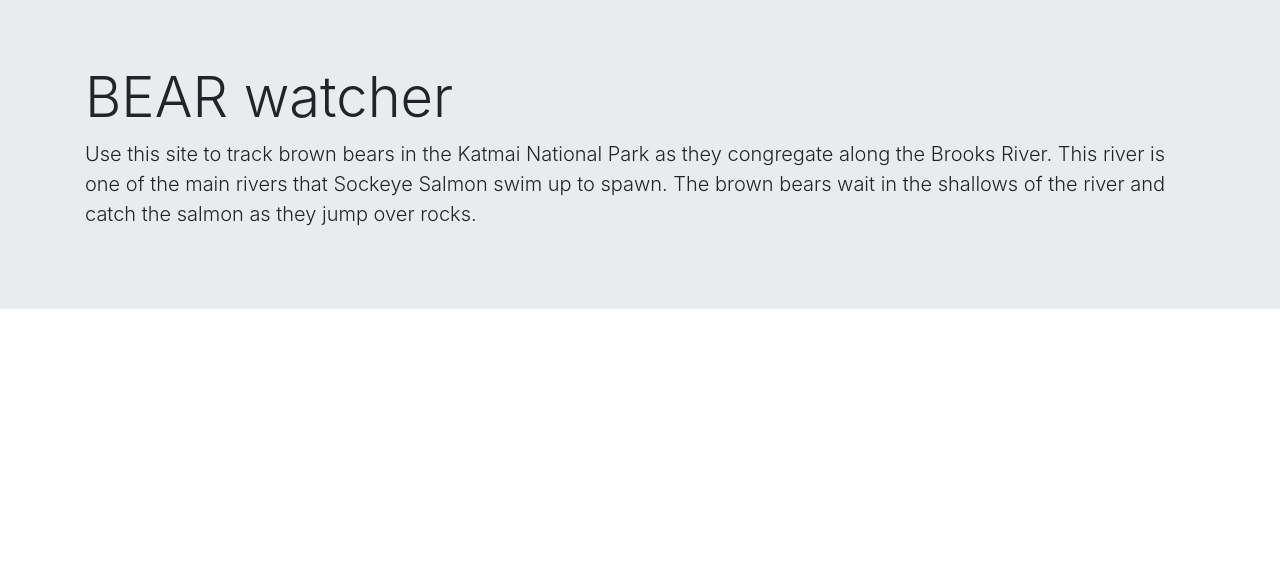
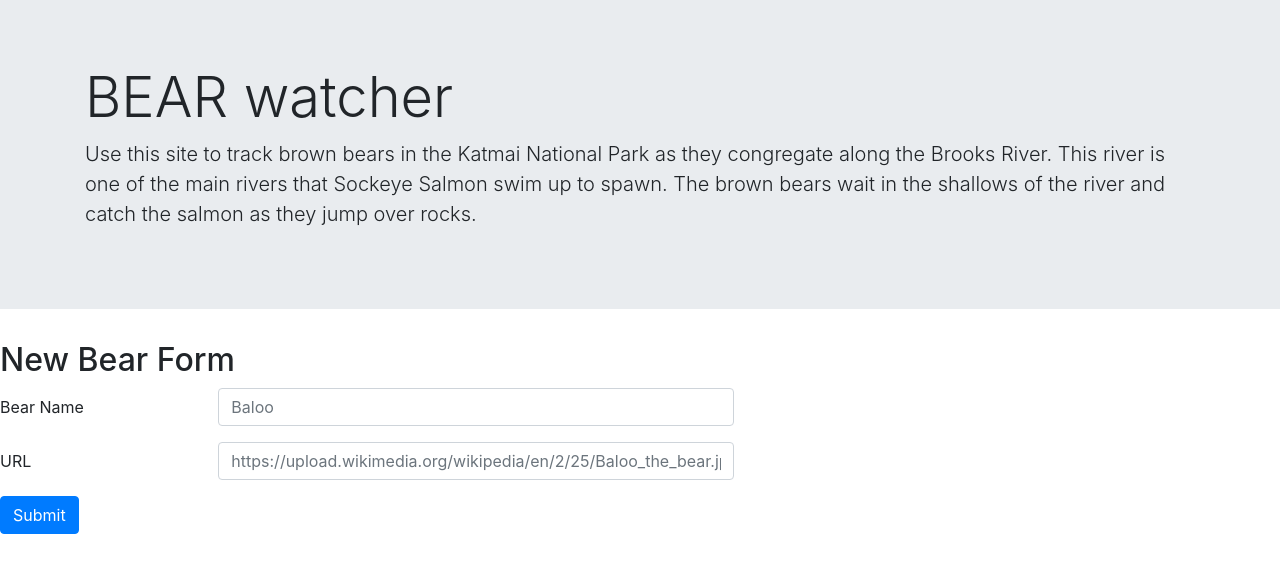
Before and after one commit to chris-calhoun/bear-watcher, a plain HTML site: page index.html in a window 1280 px wide. Drawn offline with nearby package versions, Linux system fonts and the light colour scheme.

Commit message:
add form components from Bootstrap

```diff
--- a/index.html
+++ b/index.html
@@ -25,7 +25,34 @@
         </p>
       </div>
     </div>
-
+    <div><h2>New Bear Form</h2></div>
+    <form>
+      <div class="form-group row">
+        <label for="inputBearName" class="col-sm-2 col-form-label"
+          >Bear Name</label
+        >
+        <div class="col-sm-5">
+          <input
+            type="text"
+            class="form-control"
+            id="inputBearName"
+            placeholder="Baloo"
+          />
+        </div>
+      </div>
+      <div class="form-group row">
+        <label for="bearPictureURL" class="col-sm-2 col-form-label">URL</label>
+        <div class="col-sm-5">
+          <input
+            type="text"
+            class="form-control"
+            id="bearPictureURL"
+            placeholder="https://upload.wikimedia.org/wikipedia/en/2/25/Baloo_the_bear.jpg"
+          />
+        </div>
+      </div>
+      <button type="submit" class="btn btn-primary">Submit</button>
+    </form>
     <script
       src="https://code.jquery.com/jquery-3.5.1.min.js"
       integrity="sha256-9/aliU8dGd2tb6OSsuzixeV4y/faTqgFtohetphbbj0="
```
